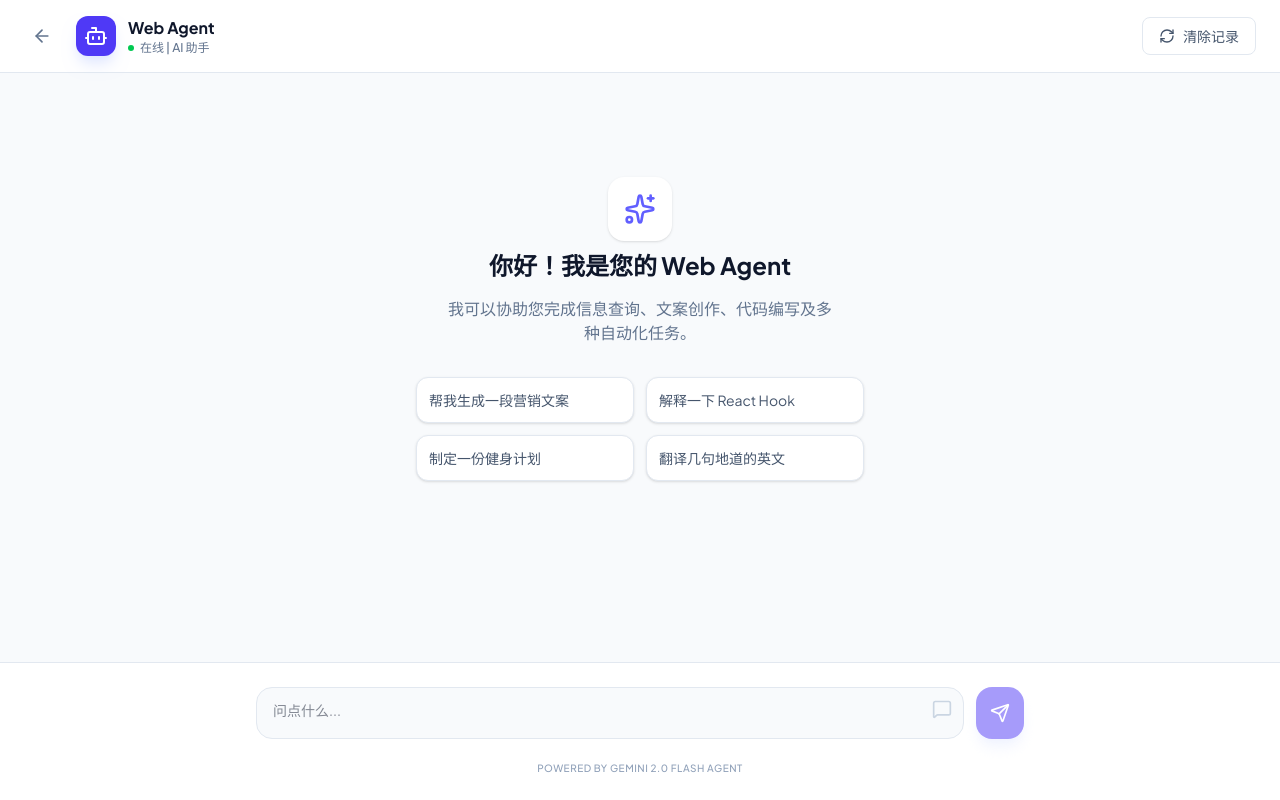
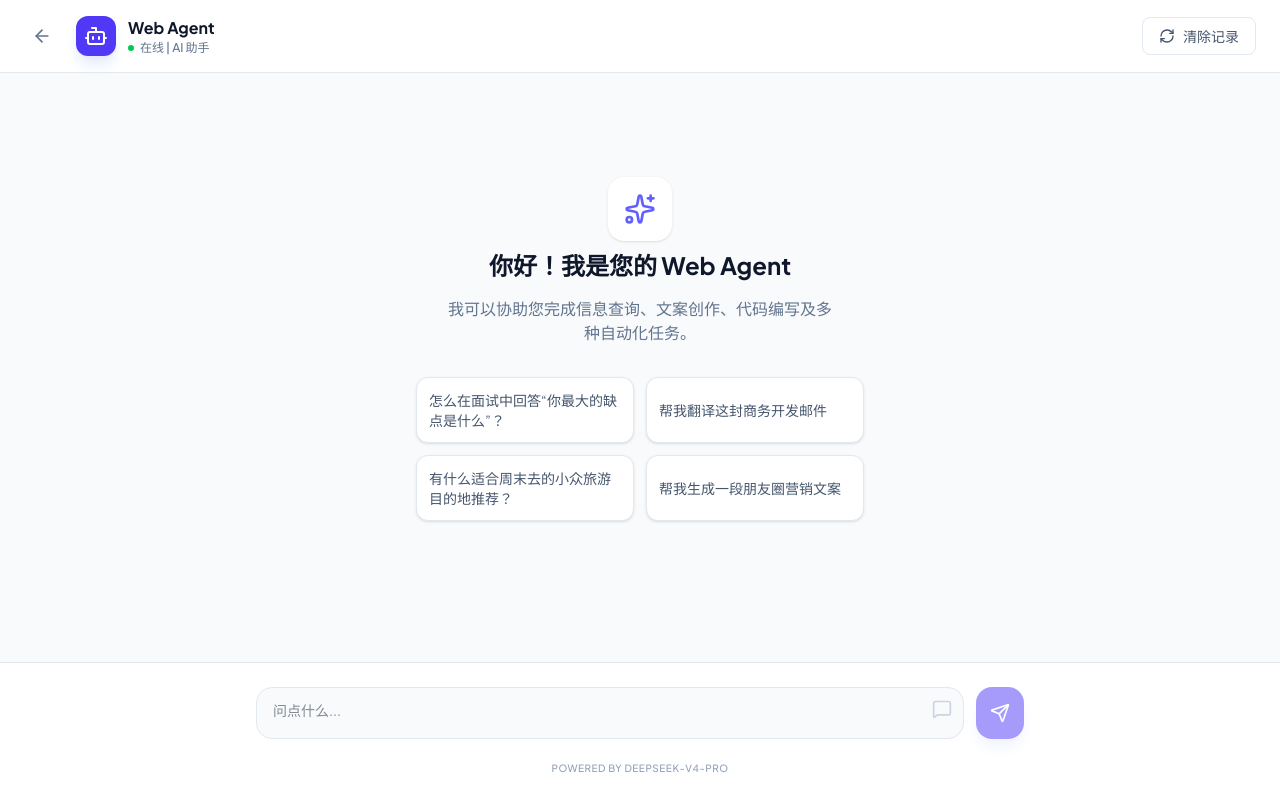
Before and after one commit to Eren9523/My-introduce-of-web, a React (Vite) app: page /chat in a window 1280 px wide. Built offline with nearby package versions, Linux system fonts and the light colour scheme.

Commit message:
feat(chat): Allow model selection and add prompt suggestions
Enables users to select different AI models for chat responses and provides a set of prompt suggestions to enhance user experience and discoverability.

```diff
--- a/src/components/WebAgentChat.tsx
+++ b/src/components/WebAgentChat.tsx
@@ -13,6 +13,8 @@
   const [messages, setMessages] = useState<Message[]>([]);
   const [isLoading, setIsLoading] = useState(false);
   const [error, setError] = useState<string | null>(null);
+  const [modelName, setModelName] = useState('deepseek-v4-pro');
+  const [suggestions, setSuggestions] = useState<string[]>([]);
 
   const [showAuthModal, setShowAuthModal] = useState(false);
   const [authInput, setAuthInput] = useState('');
@@ -30,6 +32,28 @@
   useEffect(() => {
     scrollToBottom();
   }, [messages]);
+
+  useEffect(() => {
+    const PROMPT_POOL = [
+      "帮我生成一段朋友圈营销文案",
+      "解释一下用大白话解释量子纠缠",
+      "制定一份新手一周减脂健身计划",
+      "帮我翻译这封商务开发邮件",
+      "用 Python 写一个贪吃蛇小游戏",
+      "今天有什么重要的国际新闻吗？",
+      "有什么适合周末去的小众旅游目的地推荐？",
+      "我是独游爱好者，推荐几部独立小游戏",
+      "推荐几部豆瓣高分的悬疑电影",
+      "如何向老板提出加薪的请求？",
+      "请用鲁迅的语气写一篇关于现代人天天看手机的文章",
+      "解释一下前端的虚拟 DOM 是怎么工作的",
+      "帮我写一段快手带货直播的开场白",
+      "帮我规划一下去日本京都的三天两夜行程",
+      "怎么在面试中回答“你最大的缺点是什么”？"
+    ];
+    const shuffled = [...PROMPT_POOL].sort(() => 0.5 - Math.random());
+    setSuggestions(shuffled.slice(0, 4));
+  }, []);
 
   const handleSend = async () => {
     if (!input.trim() || isLoading) return;
@@ -59,7 +83,8 @@
         body: JSON.stringify({
           message: userMessage,
           history: messages,
-          authKey
+          authKey,
+          model: modelName
         }),
       });
 
@@ -174,12 +199,7 @@
                 我可以协助您完成信息查询、文案创作、代码编写及多种自动化任务。
               </p>
               <div className="grid grid-cols-2 gap-3 w-full max-w-md pt-4">
-                {[
-                  "帮我生成一段营销文案",
-                  "解释一下 React Hook",
-                  "制定一份健身计划",
-                  "翻译几句地道的英文"
-                ].map(suggestion => (
+                {suggestions.map(suggestion => (
                   <button
                     key={suggestion}
                     onClick={() => {
@@ -296,7 +316,7 @@
                 </div>
 
                 <p className="mt-6 text-center text-xs text-slate-400 font-medium tracking-wide">
-                  保护API钱包人人有责~
+                  保护钱包人人有责~
                 </p>
               </div>
             </motion.div>
@@ -329,7 +349,7 @@
           </button>
         </div>
         <p className="text-center text-[10px] text-slate-400 mt-4 font-medium uppercase tracking-wider">
-          Powered by Gemini 2.0 Flash Agent
+          Powered by {modelName}
         </p>
       </footer>
     </div>
```
Also changed, not shown: 1 other file (tests, documents, lock files or other folders).
